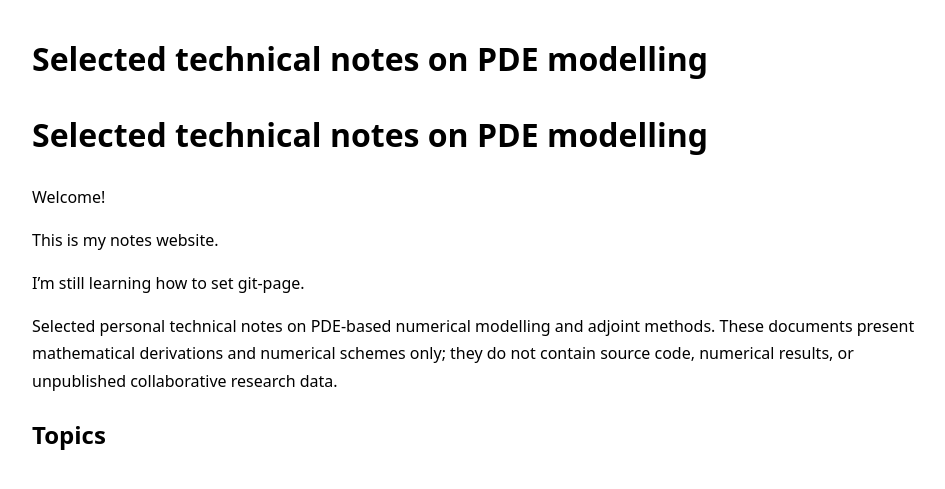
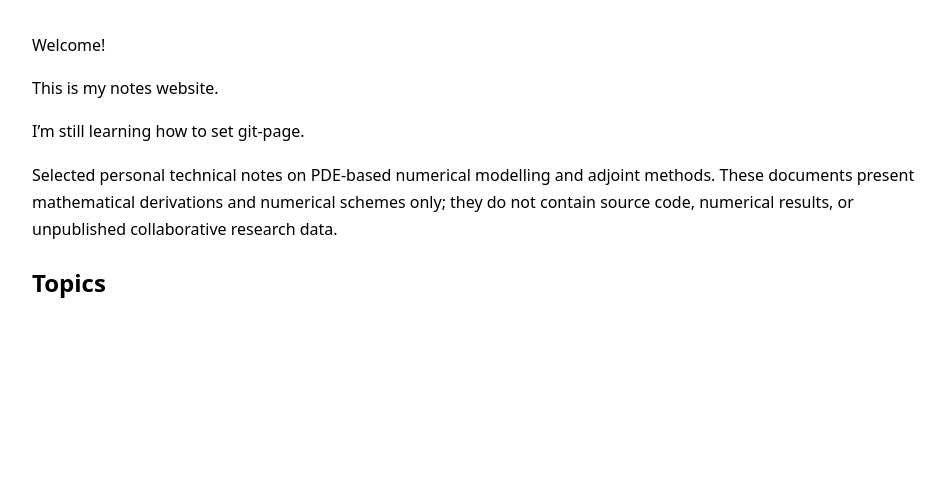
Before and after one commit to LIN-RQ/Math-Notes, a Jekyll site: the page built from index.md, in a window 1280 px wide. Shown: the top 489 px of the page, without its empty margins (158-1103 px from the left). Built offline with Jekyll 4.4.1, drawn with Linux system fonts in a browser that asks for light colours; our own code applies the rules of GitHub Pages for plain Markdown files.

Commit message:
Remove heading from index.md

```diff
--- a/index.md
+++ b/index.md
@@ -1,4 +1,4 @@
-# Selected technical notes on PDE modelling
+
 
 Welcome!
 
```
